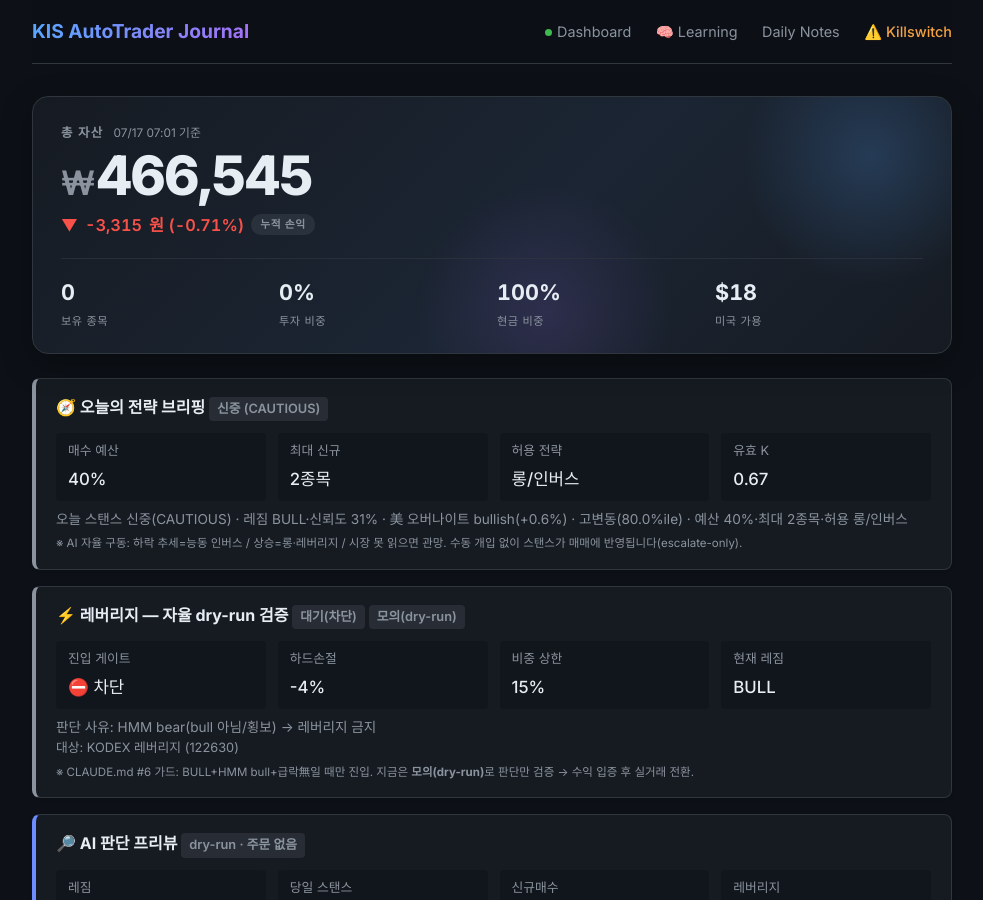
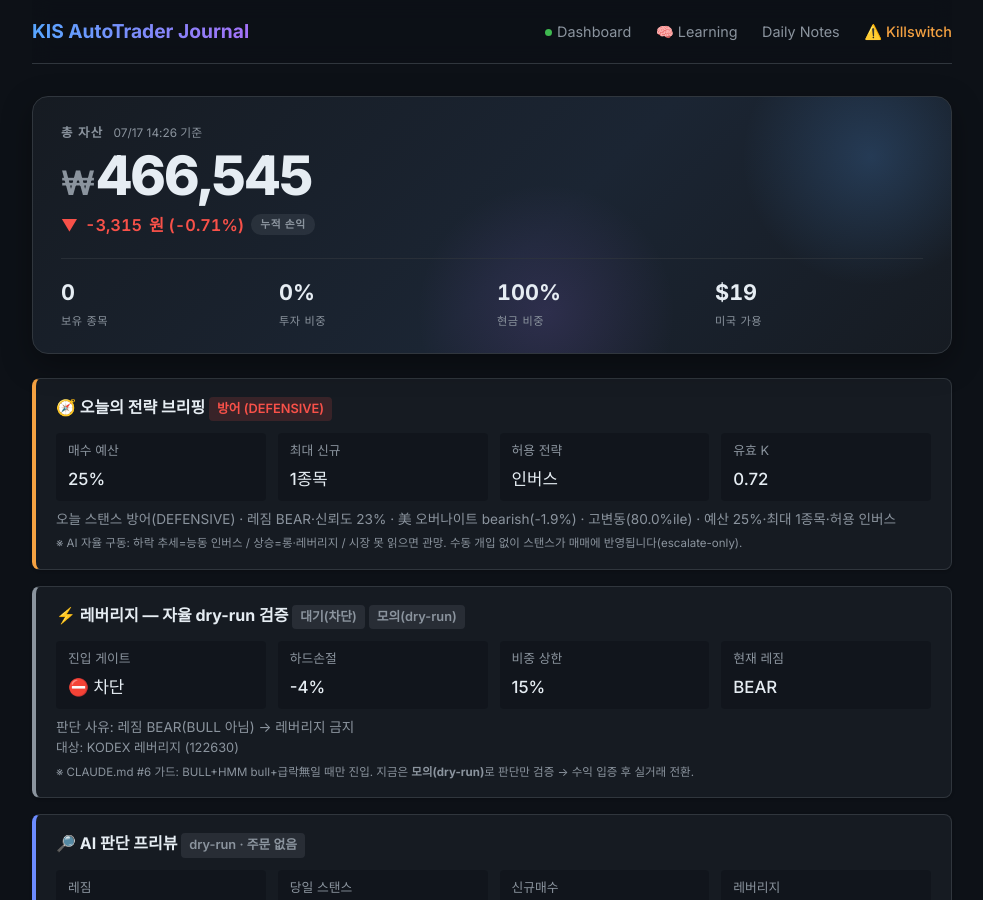
Before and after one commit to BudongJW/kis-trading-journal, a Jekyll site: the page built from index.html, in a window 1280 px wide and 900 px high. Shown: the whole window, without its empty margins (148-1131 px from the left). Built offline with Jekyll 4.4.1, drawn with Linux system fonts in a browser that asks for light colours; nearby versions of some CDN libraries; some of the changed text lies outside the part shown.

Commit message:
auto: portfolio update 14:26

```diff
--- a/_data/portfolio.json
+++ b/_data/portfolio.json
@@ -1,5 +1,5 @@
 {
-  "updated_at": "2026-07-17T07:01:55.853581",
+  "updated_at": "2026-07-17T14:26:34.064353",
   "initial_capital": 500000,
   "cash": 459519,
   "holdings": [],
@@ -1775,20 +1775,20 @@
       "net_deposit": -30140,
       "regime": "up",
       "hmm_state": "bear",
-      "confidence": 0.311,
+      "confidence": 0.231,
       "k_value": 0.62
     }
   ],
   "market": {
     "regime": "up",
     "hmm_state": "bear",
-    "confidence": 0.311,
+    "confidence": 0.231,
     "volatility": "high",
     "vol_percentile": 80.0,
     "overnight_gap": {
-      "direction": "bullish",
-      "strength": 0.17,
-      "action": "normal"
+      "direction": "bearish",
+      "strength": 0.42,
+      "action": "reduce_size"
     },
     "strong_sectors": [
       "2차전지",
@@ -1848,24 +1848,21 @@
     "trained": false
   },
   "bear_strategy": {
-    "regime": "BULL",
-    "enabled": false
+    "enabled": true,
+    "regime": "BEAR",
+    "confidence": 0.65,
+    "sma_ratio": 0.2966,
+    "canary_bad": 1,
+    "canary_scores": {
+      "195930": 0.7204,
+      "132030": -1.5908
+    }
   },
   "us_session": {
     "enabled": true,
-    "cash_usd": 17.795527,
-    "positions": 1,
-    "holdings": [
-      {
-        "symbol": "PSQ",
-        "qty": 21,
-        "buy_price": 25.935,
-        "current_price": 26.14,
-        "pnl_pct": 0.79,
-        "exchange": "AMEX",
-        "asset_type": "us_mom_inverse"
-      }
-    ],
+    "cash_usd": 19.408248,
+    "positions": 0,
+    "holdings": [],
     "max_positions": 3,
     "budget_pct": 0.4,
     "regime_linked": true,
@@ -1915,64 +1912,64 @@
       "hmm_confidence": 95.5,
       "volatility": "high",
       "vol_percentile": 80.0,
-      "market_confidence": 0.311,
+      "market_confidence": 0.231,
       "analyzed_at": "2026-07-16 09:15"
     },
     "overnight": {
-      "direction": "bullish",
-      "nasdaq_change": 0.62,
-      "sp500_change": 0.38,
-      "recommended_action": "normal"
+      "direction": "bearish",
+      "nasdaq_change": -1.86,
+      "sp500_change": -0.65,
+      "recommended_action": "reduce_size"
     },
     "strong_sectors": [
       "2차전지",
       "IT"
     ],
     "lgbm": {
-      "accuracy": 86.1,
-      "auc": 0.9288,
+      "accuracy": 88.9,
+      "auc": 0.935,
       "n_samples": 180,
-      "trained_at": "2026-07-16T18:22:08.390085",
+      "trained_at": "2026-07-17T07:28:23.196403",
       "top_features": [
         {
           "name": "momentum_accel_3d",
-          "importance": 300.4
+          "importance": 300.9
         },
         {
           "name": "body_ratio",
-          "importance": 179.1
+          "importance": 179.7
         },
         {
           "name": "upper_shadow",
-          "importance": 177.7
+          "importance": 178.8
+        },
+        {
+          "name": "obv_slope_10",
+          "importance": 170.6
         },
         {
           "name": "ma60_ratio",
           "importance": 168.2
         },
         {
-          "name": "obv_slope_10",
-          "importance": 167.6
+          "name": "di_plus",
+          "importance": 143.9
         },
         {
-          "name": "di_plus",
-          "importance": 141.6
+          "name": "ret_3d",
+          "importance": 143.0
         },
         {
           "name": "momentum_accel",
-          "importance": 141.6
-        },
-        {
-          "name": "ret_3d",
-          "importance": 141.3
+          "importance": 141.7
         },
         {
           "name": "vol_ma5_ratio",
-          "importance": 109.1
+          "importance": 109.4
         },
         {
           "name": "ret_5d",
-          "importance": 107.7
+          "importance": 108.3
         }
       ]
     },
@@ -2029,10 +2026,10 @@
     "game": {
       "level": 8,
       "title": "베테랑",
-      "xp": 20380,
-      "xp_in_level": 6074,
+      "xp": 20394,
+      "xp_in_level": 6088,
       "xp_for_next": 6321,
-      "progress_pct": 96.1,
+      "progress_pct": 96.3,
       "achievements": [
         {
           "icon": "🎯",
@@ -2087,9 +2084,9 @@
         {
           "label": "예측력",
           "icon": "🎯",
-          "value": 86,
+          "value": 89,
           "suffix": "%",
-          "bar": 86
+          "bar": 89
         },
         {
           "label": "승률",
@@ -2117,24 +2114,24 @@
     }
   },
   "day_plan": {
-    "stance": "CAUTIOUS",
+    "stance": "DEFENSIVE",
     "forced": false,
-    "auto_stance": "CAUTIOUS",
-    "stance_kr": "신중",
-    "budget_pct": 0.4,
-    "max_new_positions": 2,
-    "allow_long": true,
+    "auto_stance": "DEFENSIVE",
+    "stance_kr": "방어",
+    "budget_pct": 0.25,
+    "max_new_positions": 1,
+    "allow_long": false,
     "allow_inverse": true,
     "allow_leverage": false,
-    "size_mult": 0.6,
-    "k_effective": 0.67,
-    "allow_summary": "롱/인버스",
-    "briefing": "오늘 스탠스 신중(CAUTIOUS) · 레짐 BULL·신뢰도 31% · 美 오버나이트 bullish(+0.6%) · 고변동(80.0%ile) · 예산 40%·최대 2종목·허용 롱/인버스",
+    "size_mult": 0.4,
+    "k_effective": 0.72,
+    "allow_summary": "인버스",
+    "briefing": "오늘 스탠스 방어(DEFENSIVE) · 레짐 BEAR·신뢰도 23% · 美 오버나이트 bearish(-1.9%) · 고변동(80.0%ile) · 예산 25%·최대 1종목·허용 인버스",
     "signals": {
-      "regime": "BULL",
-      "confidence": 0.311,
-      "direction": "bullish",
-      "nasdaq_change": 0.62,
+      "regime": "BEAR",
+      "confidence": 0.231,
+      "direction": "bearish",
+      "nasdaq_change": -1.86,
       "high_vol": true,
       "vol_percentile": 80.0,
       "rapid_level": "NONE"
@@ -2144,10 +2141,10 @@
     "enabled": true,
     "dry_run": true,
     "gate_allowed": false,
-    "gate_reason": "HMM bear(bull 아님/횡보) → 레버리지 금지",
+    "gate_reason": "레짐 BEAR(BULL 아님) → 레버리지 금지",
     "hard_stop_pct": 0.04,
     "max_weight": 0.15,
-    "regime": "BULL",
+    "regime": "BEAR",
     "hmm_state": "bear",
     "hmm_confidence": 0.955,
     "universe": [
```
